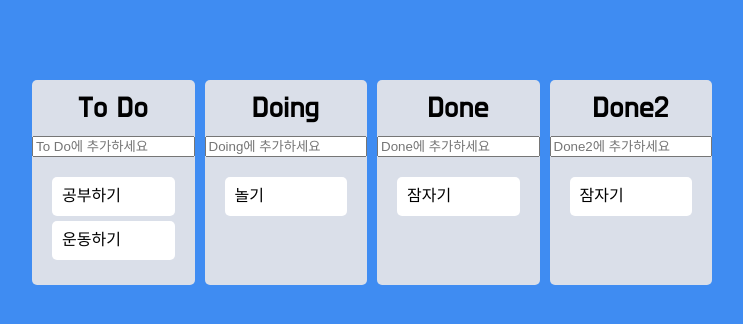
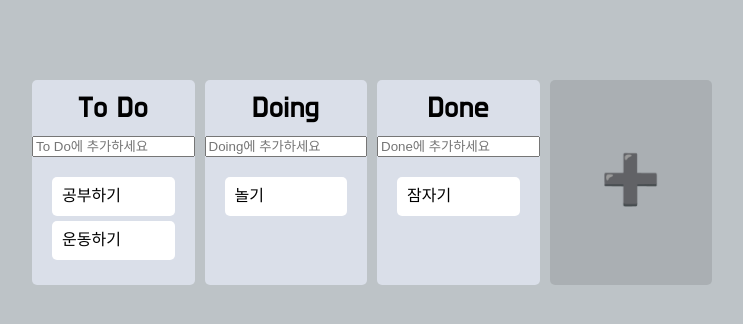
Before and after one commit to j2noo/Trello-clone, a React (Create React App) app: page / in a window 1280 px wide. Shown: the top 324 px of the page, without its empty margins (268-1011 px from the left). Built offline with nearby package versions, Linux system fonts and the light colour scheme.

Commit message:
feat : 새 카테고리 추가 기능

```diff
--- a/src/App.tsx
+++ b/src/App.tsx
@@ -11,6 +11,7 @@ import { styled } from "styled-components";
 import { toDoState } from "./atoms";
 import DraggableCard from "./Components/DrabbleCard";
 import Board from "./Components/Board";
+import AddBoard from "./Components/AddBoard";
 
 const Wrapper = styled.div`
   display: flex;
@@ -81,7 +82,7 @@ function App() {
                 boardId={boardId}
               ></Board>
             ))}
-
+            <AddBoard></AddBoard>
           </Boards>
         </Wrapper>
       </DragDropContext>
--- /dev/null
+++ b/src/Components/AddBoard.tsx
@@ -0,0 +1,38 @@
+import { useRecoilState } from "recoil";
+import styled from "styled-components";
+import { toDoState } from "../atoms";
+
+const Wrapper = styled.div`
+  border-radius: 5px;
+  min-height: 200px;
+  background-color: rgba(1, 1, 1, 0.1);
+  font-size: 48px;
+  display: flex;
+  justify-content: center;
+  transition: 0.2s ease-in-out;
+  align-items: center;
+  &:hover {
+    background-color: rgba(1, 1, 1, 0.3);
+  }
+`;
+function AddBoard() {
+  const [toDos, setToDos] = useRecoilState(toDoState);
+  console.log(toDos);
+  function addClick() {
+    const newCategory = prompt("추가할 카테고리를 입력하세요");
+    if (newCategory === null) {
+      return;
+    }
+    if (Object.keys(toDos).includes(newCategory)) {
+      alert("이미 존재하는 카테고리 입니다!");
+      return;
+    }
+
+    setToDos((oldTodos) => ({
+      ...oldTodos,
+      [newCategory]: [],
+    }));
+  }
+  return <Wrapper onClick={addClick}>➕</Wrapper>;
+}
+export default AddBoard;
--- a/src/atoms.tsx
+++ b/src/atoms.tsx
@@ -15,6 +15,5 @@ export const toDoState = atom<IToDoState>({
     ],
     Doing: [{ id: 11, text: "놀기" }],
     Done: [{ id: 113, text: "잠자기" }],
-    Done2: [{ id: 113, text: "잠자기" }],
   },
 });
--- a/src/theme.ts
+++ b/src/theme.ts
@@ -1,7 +1,7 @@
 import { DefaultTheme } from "styled-components";
 
 export const darkTheme: DefaultTheme = {
-  bgColor: "#3F8CF2",
+  bgColor: "#bdc3c7",
   boardColor: "#DADFE9",
   cardColor: "white",
 };
```
